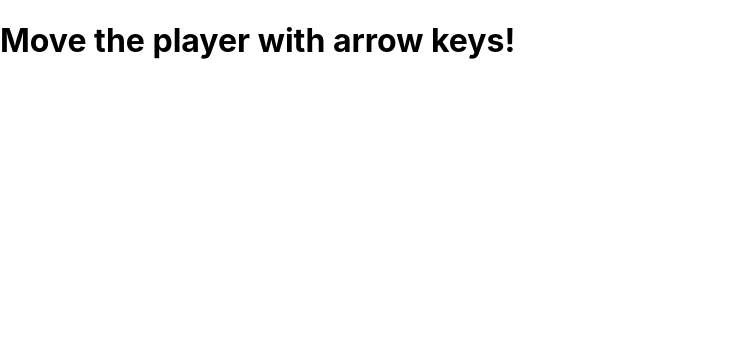
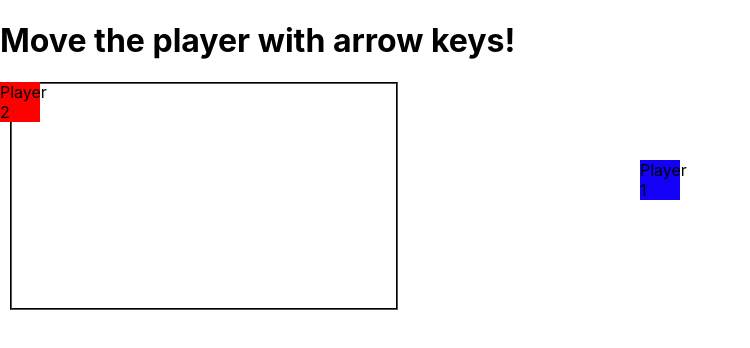
Before and after one commit to ShadowDraco/Simon-Clicks, a website: page index.html in a window 1280 px wide. Shown: the whole page, without its empty margins (0-750 px from the left). Drawn offline with nearby package versions, Linux system fonts and the light colour scheme; no server answers.

Commit message:
allows user to connect from browser over internet

```diff
--- a/WSFunctions.js
+++ b/WSFunctions.js
@@ -1,20 +1,44 @@
+//? Do functions with the web socket connection provided by the browser to the server
+// * Its just like when we connect to the socket server from the terminal.
+//* But this time We are updating the html instead of the blessed Boxes!! */
 "use strict";
-
+const position = {
+  // position is equal to a number this time, then translate to percent when updating
+  top: 20,
+  left: 50,
+};
+const player1 = document.getElementById("player1");
+// set initial position
+player1.style.top = `${position.top}%`;
+player1.style.left = `${position.left}%`;
+const player2 = document.getElementById("player2");
 const socket = io();
 // Listen for all focus events in the document
 document.addEventListener(
   "keydown",
   function (event) {
-    console.log(event.keyCode);
     if (event.keyCode === 37) {
       socket.emit("MOVE FROM BROWSER", "left");
+      position.left--;
     } else if (event.keyCode === 38) {
       socket.emit("MOVE FROM BROWSER", "up");
+      position.top--;
     } else if (event.keyCode === 39) {
       socket.emit("MOVE FROM BROWSER", "right");
+      position.left++;
     } else if (event.keyCode === 40) {
       socket.emit("MOVE FROM BROWSER", "down");
+      position.top++;
     }
+
+    // offset because browser renders at different position then blessed
+    player1.style.top = `${position.top}%`; //<-- offset by percent instead of pixels
+    player1.style.left = `${position.left}%`;
   },
   true
 );
+
+socket.on("UPDATE PLAYER 2", (payload) => {
+  player2.style.top = payload.top * 2 + "%";
+  player2.style.left = payload.left * 2 + "%";
+});
--- a/index.html
+++ b/index.html
@@ -57,9 +57,30 @@
   </head>
   <body>
     <h1>Move the player with arrow keys!</h1>
+    <div
+      style="
+        border: black 2px groove;
+        width: 48vh;
+        height: 28vh;
+        position: absolute;
+        left: 10px;
+      "
+    ></div>
+
+    <div
+      id="player1"
+      style="background-color: rgb(21, 0, 247); width: 40px; position: absolute"
+    >
+      Player 1
+    </div>
+    <div
+      id="player2"
+      style="background-color: red; width: 40px; position: absolute"
+    >
+      Player 2
+    </div>
 
     <script src="/socket.io/socket.io.js"></script>
     <script src="WSFunctions.js" type="module"></script>
-
   </body>
 </html>
```
